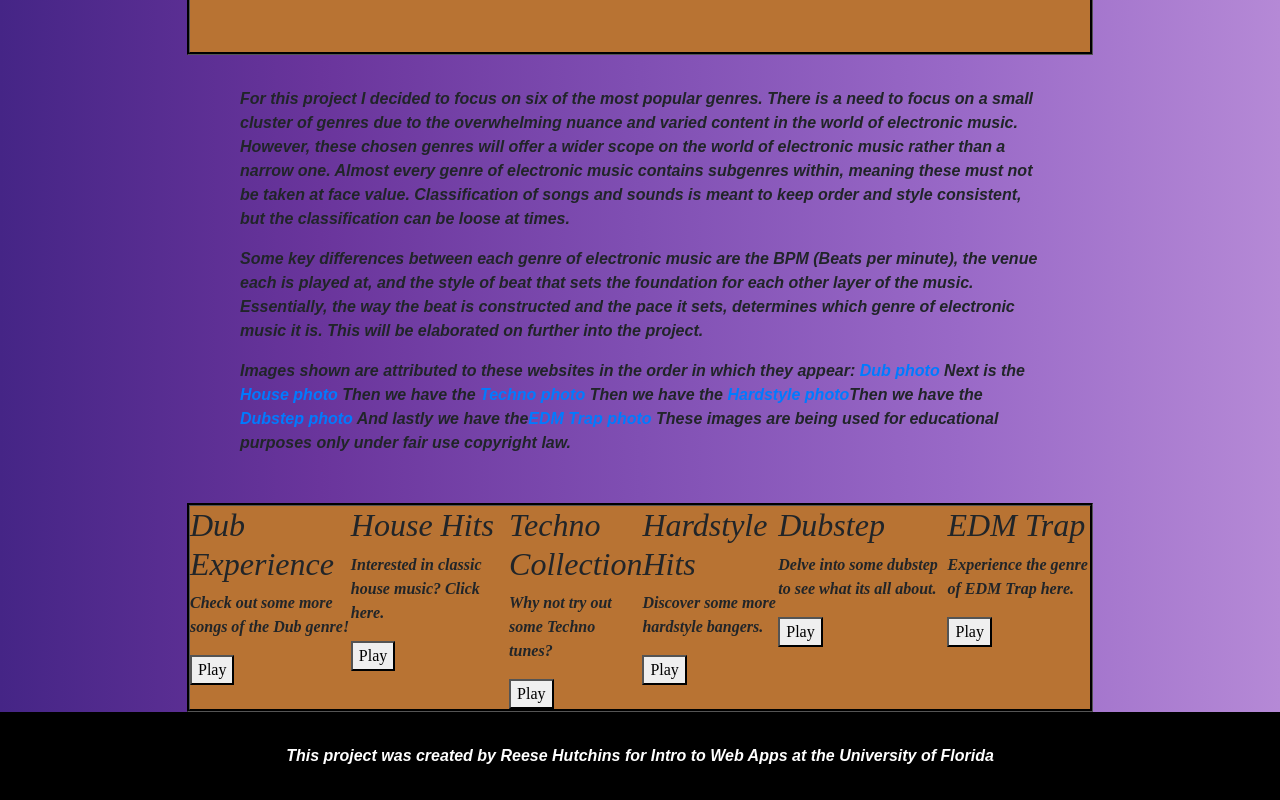
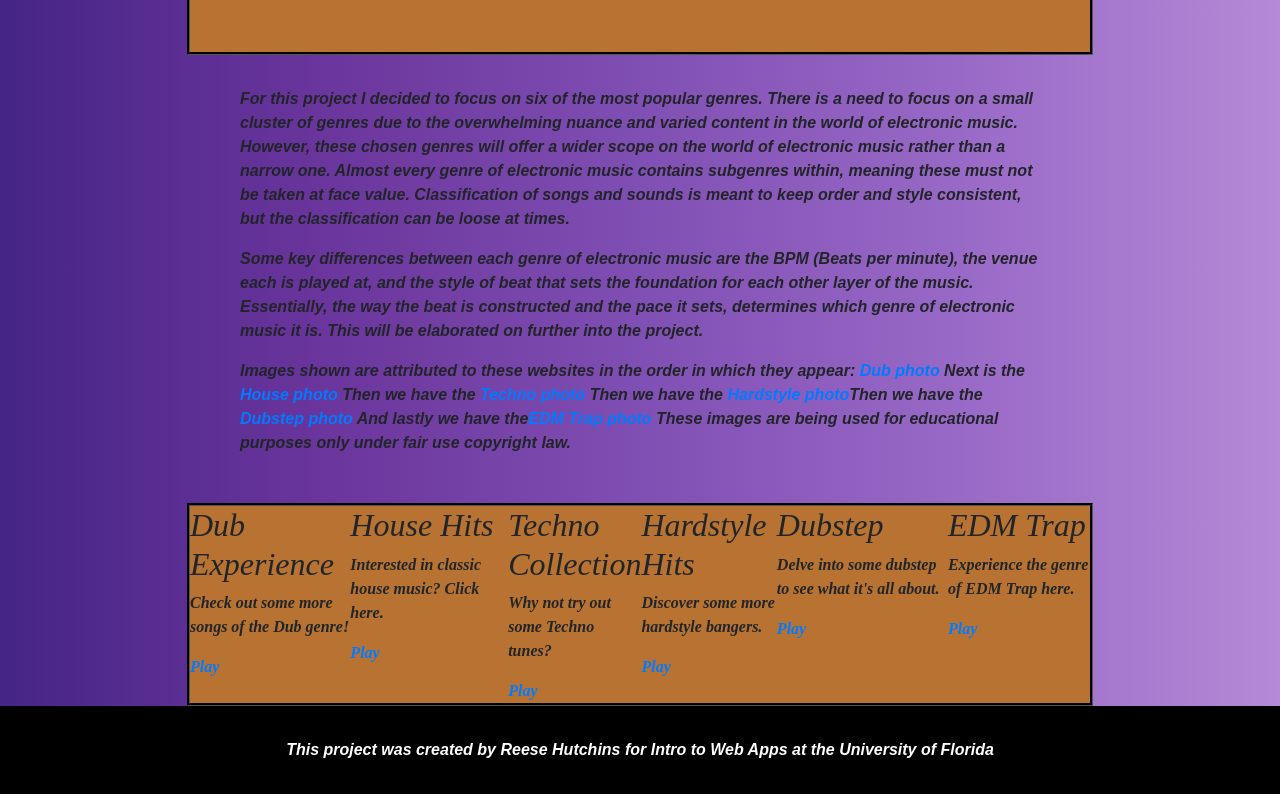
Before and after one commit to Jhutchins1/final_project, a plain HTML site: page index.html in a window 1280 px wide. Shown: the part 4560-5360 px from the top of the page. Drawn offline with nearby package versions, Linux system fonts and the light colour scheme; a script that the page names is missing; a web font is replaced by a local one.

Commit message:
Update index.html

```diff
--- a/index.html
+++ b/index.html
@@ -4,7 +4,7 @@
 
     <meta charset="utf-8">
     <meta name="viewport" content="width=device-width, initial-scale=1">
-    <title></title>
+    <title>A Short History of Electronic Music</title>
 
 
 
@@ -172,46 +172,40 @@
 
       <section class="playlist-container">
         <div class="playlist">
-
           <h2>Dub Experience</h2>
           <p>Check out some more songs of the Dub genre!</p>
-            <a href="https://open.spotify.com/playlist/3MSVuYoxC2nEMgJTRmgaUz" target="_blank"><button>Play</button></a>
+          <a href="https://open.spotify.com/playlist/3MSVuYoxC2nEMgJTRmgaUz" target="_blank" class="button-link">Play</a>
       </div>
 
       <div class="playlist">
-
           <h2>House Hits</h2>
           <p>Interested in classic house music? Click here.</p>
-            <a href="https://open.spotify.com/playlist/5UV9pMXpDszYBWT28FGtSb" target="_blank"><button>Play</button></a>
+          <a href="https://open.spotify.com/playlist/5UV9pMXpDszYBWT28FGtSb" target="_blank" class="button-link">Play</a>
       </div>
 
       <div class="playlist">
-
           <h2>Techno Collection</h2>
           <p>Why not try out some Techno tunes?</p>
-            <a href="https://open.spotify.com/playlist/1NQ4P2T3itQFJ640rJXtfS" target="_blank"><button>Play</button></a>
+          <a href="https://open.spotify.com/playlist/1NQ4P2T3itQFJ640rJXtfS" target="_blank" class="button-link">Play</a>
       </div>
 
       <div class="playlist">
-
           <h2>Hardstyle Hits</h2>
           <p>Discover some more hardstyle bangers.</p>
-            <a href="https://open.spotify.com/playlist/6xesKx4ZdECDy4UTFh1UEp" target="_blank"><button>Play</button></a>
+          <a href="https://open.spotify.com/playlist/6xesKx4ZdECDy4UTFh1UEp" target="_blank" class="button-link">Play</a>
       </div>
 
       <div class="playlist">
-
           <h2>Dubstep</h2>
-            <p>Delve into some dubstep to see what its all about.</p>
-            <a href="https://open.spotify.com/playlist/6FoqmKacQ7FjagiGMZywzX" target="_blank"><button>Play</button></a>
+          <p>Delve into some dubstep to see what it's all about.</p>
+          <a href="https://open.spotify.com/playlist/6FoqmKacQ7FjagiGMZywzX" target="_blank" class="button-link">Play</a>
       </div>
 
       <div class="playlist">
           <h2>EDM Trap</h2>
           <p>Experience the genre of EDM Trap here.</p>
-            <a href="https://open.spotify.com/playlist/4Ldg0a78vay4TDQvhtR6Ce" target="_blank"><button>Play</button></a>
+          <a href="https://open.spotify.com/playlist/4Ldg0a78vay4TDQvhtR6Ce" target="_blank" class="button-link">Play</a>
       </div>
-
     </section>
 
 
```
Lines whose indentation alone changed are shown as unchanged.
